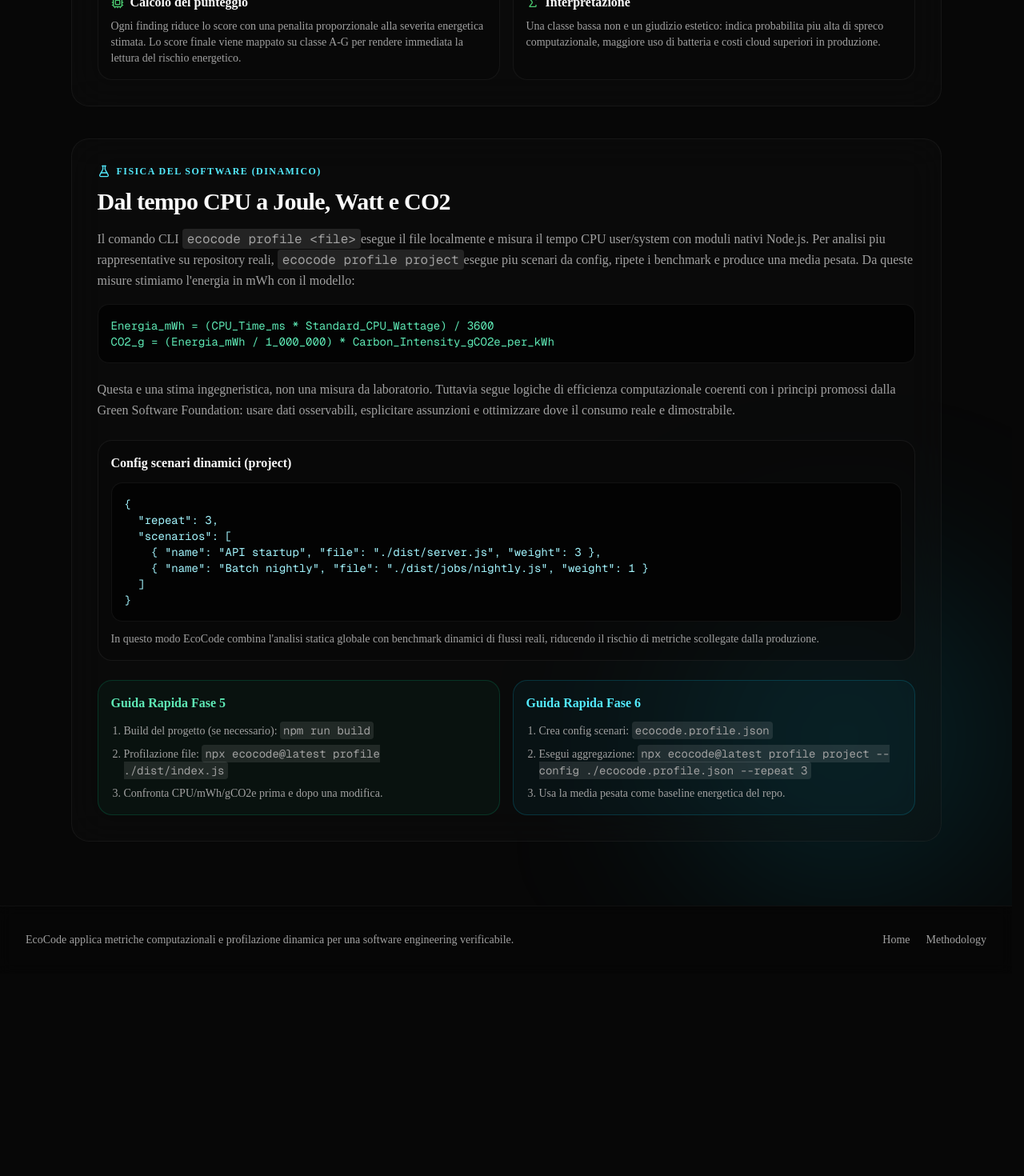
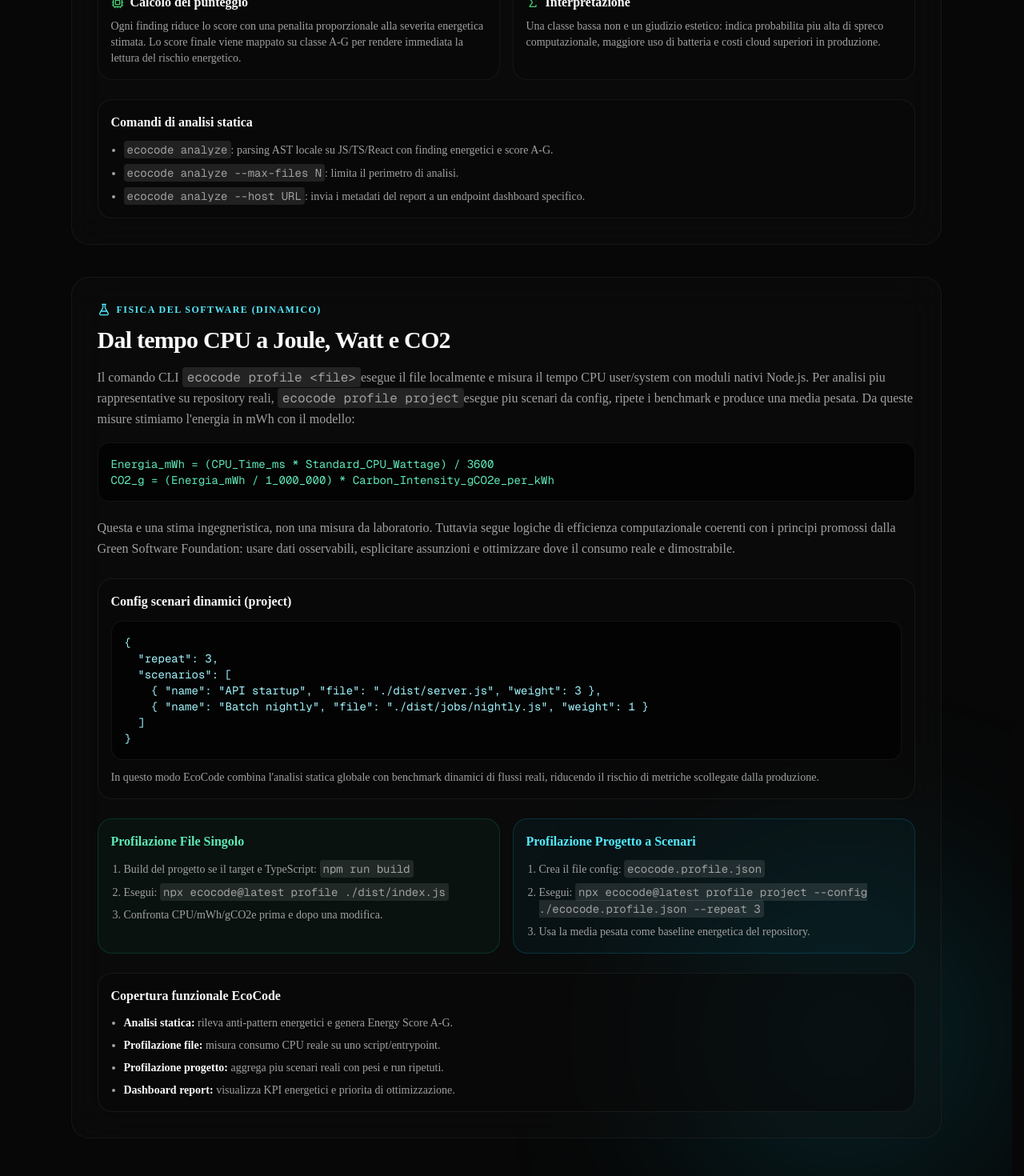
Before and after one commit to ThoKlith/GreenCode, a Next.js app: page /methodology in a window 1280 px wide. Shown: the part 660-2130 px from the top of the page at 80% size. Before the commit the page ends 1877 px from the top, so only its background shows below. Built offline with nearby package versions, Linux system fonts and the light colour scheme; no server answers.

Commit message:
Update MethodologyPage and BenchmarkSection with enhanced profiling commands and descriptions

```diff
--- a/src/app/methodology/page.tsx
+++ b/src/app/methodology/page.tsx
@@ -64,6 +64,15 @@ export default function MethodologyPage() {
               </p>
             </div>
           </div>
+
+          <div className="mt-6 rounded-2xl border border-border/60 bg-background/45 p-4">
+            <h3 className="font-semibold">Comandi di analisi statica</h3>
+            <ul className="mt-3 space-y-2 text-sm text-muted-foreground list-disc pl-4">
+              <li><code className="px-1 py-0.5 rounded bg-white/10">ecocode analyze</code>: parsing AST locale su JS/TS/React con finding energetici e score A-G.</li>
+              <li><code className="px-1 py-0.5 rounded bg-white/10">ecocode analyze --max-files N</code>: limita il perimetro di analisi.</li>
+              <li><code className="px-1 py-0.5 rounded bg-white/10">ecocode analyze --host URL</code>: invia i metadati del report a un endpoint dashboard specifico.</li>
+            </ul>
+          </div>
         </article>
       </section>
 
@@ -116,21 +125,31 @@ CO2_g = (Energia_mWh / 1_000_000) * Carbon_Intensity_gCO2e_per_kWh`}
 
           <div className="mt-6 grid gap-4 md:grid-cols-2">
             <div className="rounded-2xl border border-emerald-500/20 bg-emerald-500/5 p-4">
-              <h3 className="font-semibold text-emerald-300">Guida Rapida Fase 5</h3>
+              <h3 className="font-semibold text-emerald-300">Profilazione File Singolo</h3>
               <ol className="mt-3 list-decimal pl-4 space-y-2 text-sm text-muted-foreground">
-                <li>Build del progetto (se necessario): <code className="px-1 py-0.5 rounded bg-white/10">npm run build</code></li>
-                <li>Profilazione file: <code className="px-1 py-0.5 rounded bg-white/10">npx ecocode@latest profile ./dist/index.js</code></li>
+                <li>Build del progetto se il target e TypeScript: <code className="px-1 py-0.5 rounded bg-white/10">npm run build</code></li>
+                <li>Esegui: <code className="px-1 py-0.5 rounded bg-white/10">npx ecocode@latest profile ./dist/index.js</code></li>
                 <li>Confronta CPU/mWh/gCO2e prima e dopo una modifica.</li>
               </ol>
             </div>
             <div className="rounded-2xl border border-cyan-500/20 bg-cyan-500/5 p-4">
-              <h3 className="font-semibold text-cyan-300">Guida Rapida Fase 6</h3>
+              <h3 className="font-semibold text-cyan-300">Profilazione Progetto a Scenari</h3>
               <ol className="mt-3 list-decimal pl-4 space-y-2 text-sm text-muted-foreground">
-                <li>Crea config scenari: <code className="px-1 py-0.5 rounded bg-white/10">ecocode.profile.json</code></li>
-                <li>Esegui aggregazione: <code className="px-1 py-0.5 rounded bg-white/10">npx ecocode@latest profile project --config ./ecocode.profile.json --repeat 3</code></li>
-                <li>Usa la media pesata come baseline energetica del repo.</li>
+                <li>Crea il file config: <code className="px-1 py-0.5 rounded bg-white/10">ecocode.profile.json</code></li>
+                <li>Esegui: <code className="px-1 py-0.5 rounded bg-white/10">npx ecocode@latest profile project --config ./ecocode.profile.json --repeat 3</code></li>
+                <li>Usa la media pesata come baseline energetica del repository.</li>
               </ol>
             </div>
+          </div>
+
+          <div className="mt-6 rounded-2xl border border-border/60 bg-background/45 p-4">
+            <h3 className="font-semibold">Copertura funzionale EcoCode</h3>
+            <ul className="mt-3 space-y-2 text-sm text-muted-foreground list-disc pl-4">
+              <li><strong className="text-foreground">Analisi statica:</strong> rileva anti-pattern energetici e genera Energy Score A-G.</li>
+              <li><strong className="text-foreground">Profilazione file:</strong> misura consumo CPU reale su uno script/entrypoint.</li>
+              <li><strong className="text-foreground">Profilazione progetto:</strong> aggrega piu scenari reali con pesi e run ripetuti.</li>
+              <li><strong className="text-foreground">Dashboard report:</strong> visualizza KPI energetici e priorita di ottimizzazione.</li>
+            </ul>
           </div>
         </article>
       </section>
--- a/src/components/BenchmarkSection.tsx
+++ b/src/components/BenchmarkSection.tsx
@@ -71,7 +71,7 @@ export function BenchmarkSection() {
 
         <div className="mt-8 grid gap-4 md:grid-cols-2">
           <div className="rounded-2xl border border-border/60 bg-background/40 p-4 md:p-5">
-            <p className="text-xs uppercase tracking-[0.12em] text-emerald-300 font-semibold">Fase 5 - Profilo File Singolo</p>
+            <p className="text-xs uppercase tracking-[0.12em] text-emerald-300 font-semibold">Profilazione File Singolo</p>
             <ol className="mt-3 space-y-2 text-sm text-muted-foreground list-decimal pl-4">
               <li>Compila il progetto se il target e TypeScript (es. npm run build).</li>
               <li>Scegli un entrypoint reale (.js/.mjs/.cjs), non una utility isolata.</li>
@@ -81,7 +81,7 @@ export function BenchmarkSection() {
           </div>
 
           <div className="rounded-2xl border border-border/60 bg-background/40 p-4 md:p-5">
-            <p className="text-xs uppercase tracking-[0.12em] text-cyan-300 font-semibold">Fase 6 - Profilo Progetto a Scenari</p>
+            <p className="text-xs uppercase tracking-[0.12em] text-cyan-300 font-semibold">Profilazione Progetto a Scenari</p>
             <ol className="mt-3 space-y-2 text-sm text-muted-foreground list-decimal pl-4">
               <li>Crea <span className="font-mono text-foreground">ecocode.profile.json</span> con gli scenari reali del repo.</li>
               <li>Imposta un <span className="font-mono text-foreground">weight</span> per ogni scenario in base al traffico/uso.</li>
```
